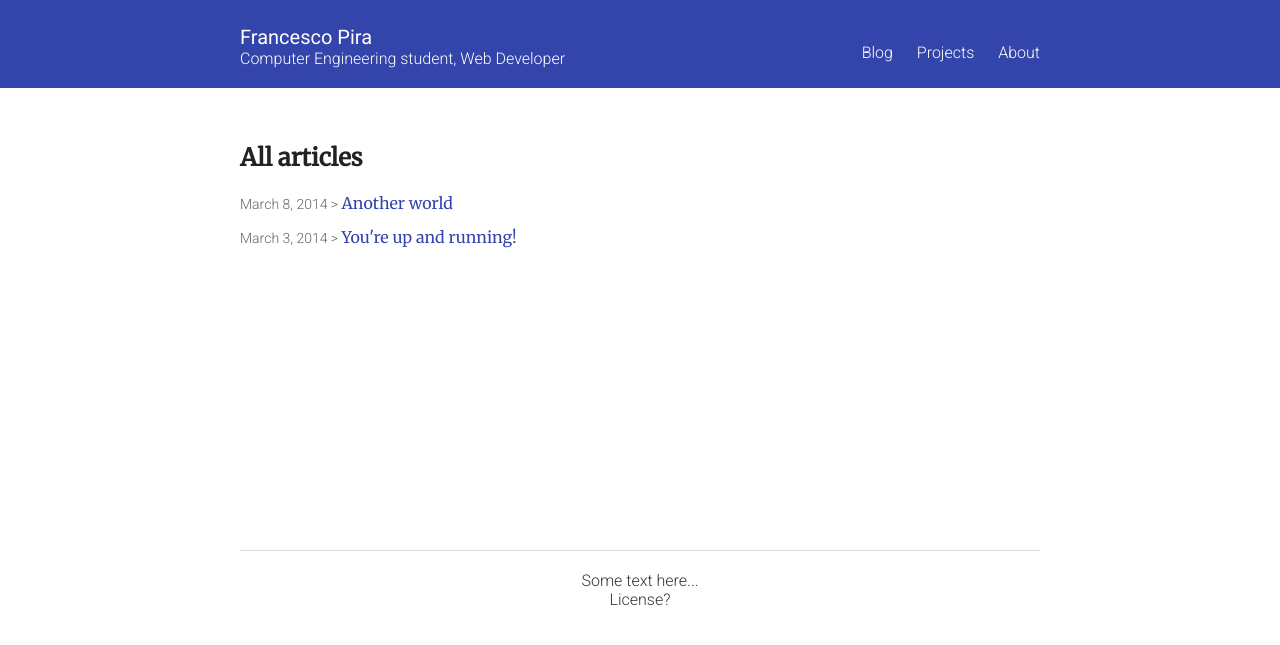
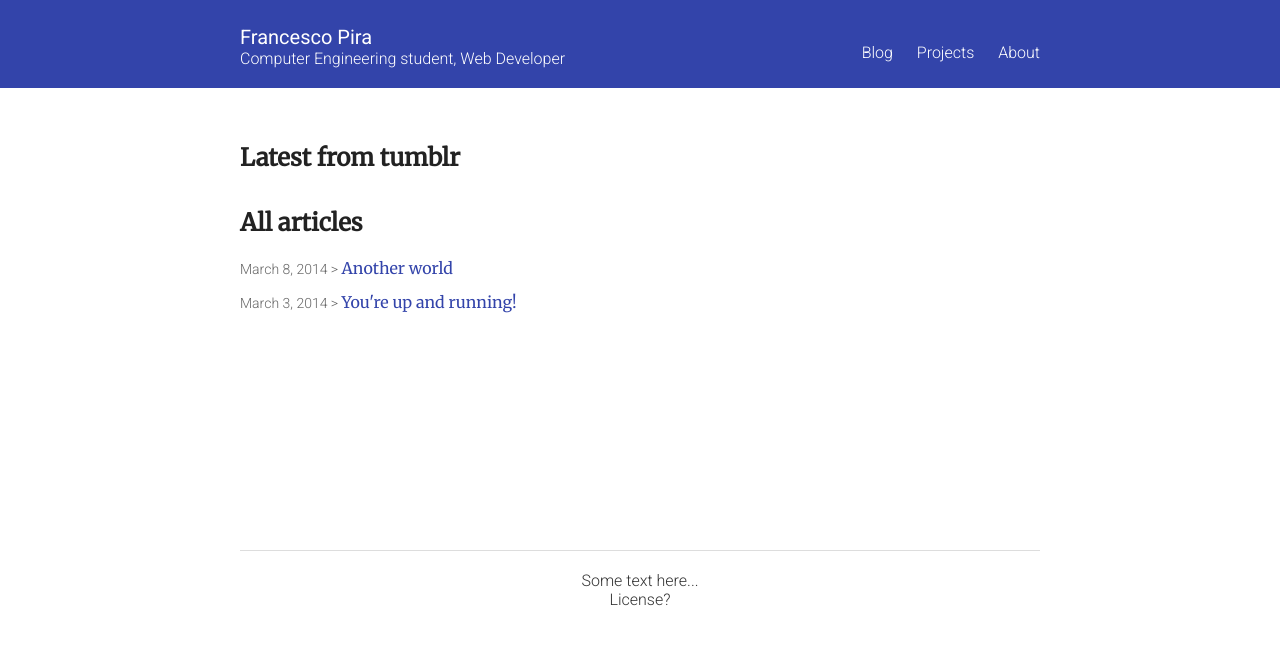
Before and after one commit to pirafrank/Jekyll-Blue, a Jekyll site: the page built from blog/index.html, in a window 1280 px wide. Shown: the top 645 px of the page. Built offline with Jekyll 4.4.1, drawn with Linux system fonts in a browser that asks for light colours; Markdown is read by kramdown in place of the engine named in the settings.

```diff
--- a/blog/index.html
+++ b/blog/index.html
@@ -5,18 +5,22 @@ permalink: /blog/
 ---
 
 <div style="font-family: 'Merriweather', serif;">
+
+  <h2>Latest from tumblr</h2>
+
+  <h2></h2>
+
   <h2>All articles</h2>
 
   {% for post in site.posts %}
 
+    <p>
+        <span class="date">{{ post.date | date: "%B %e, %Y" }} > </span><span class="post-link"><a href="{{ site.baseurl }}{{ post.url }}">{{ post.title }}</a></span>
+    </p>
 
     <!--
     <h3><a href="{{ site.baseurl }}{{ post.url }}">{{ post.title }}</a></h3>
     -->
-
-        <p>
-            <span class="date">{{ post.date | date: "%B %e, %Y" }} > </span><span class="post-link"><a href="{{ site.baseurl }}{{ post.url }}">{{ post.title }}</a></span>
-        </p>
 
     <!--
     <div class="entry">
```
Lines whose indentation alone changed are shown as unchanged.
